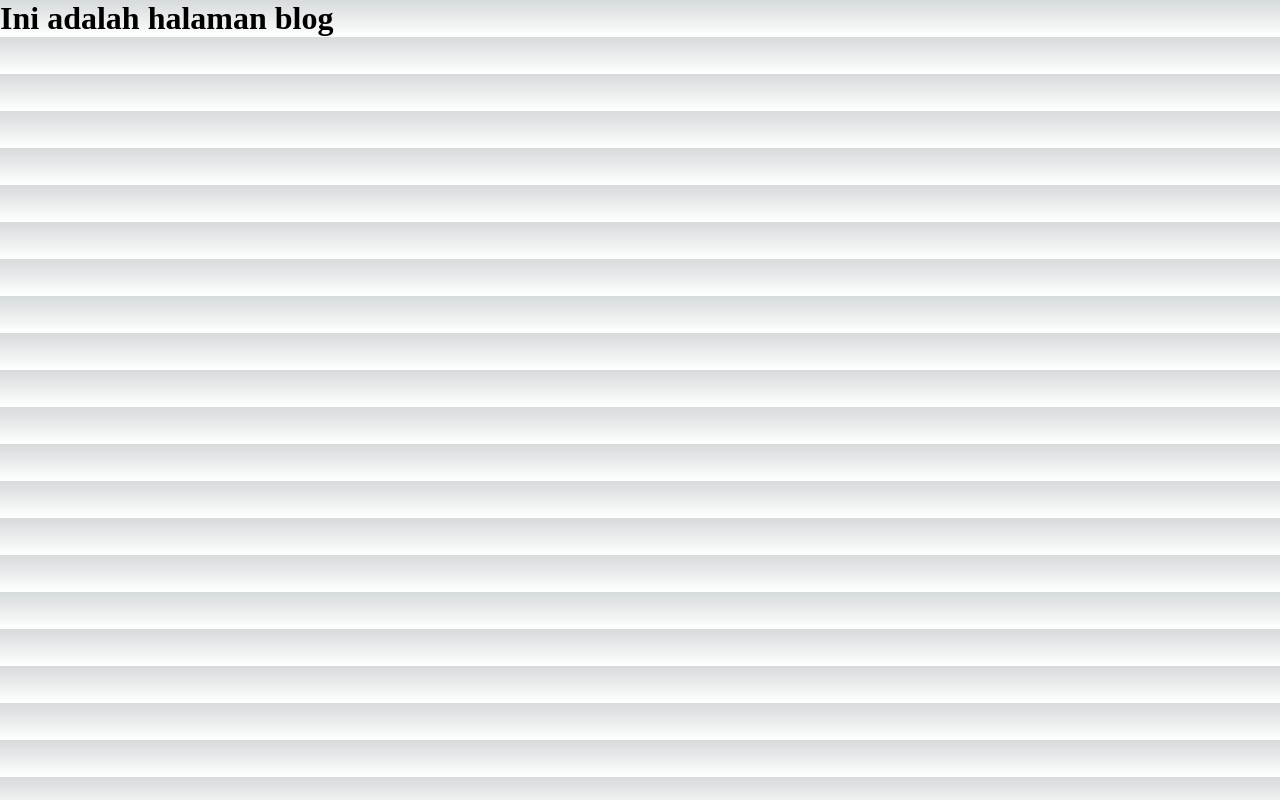
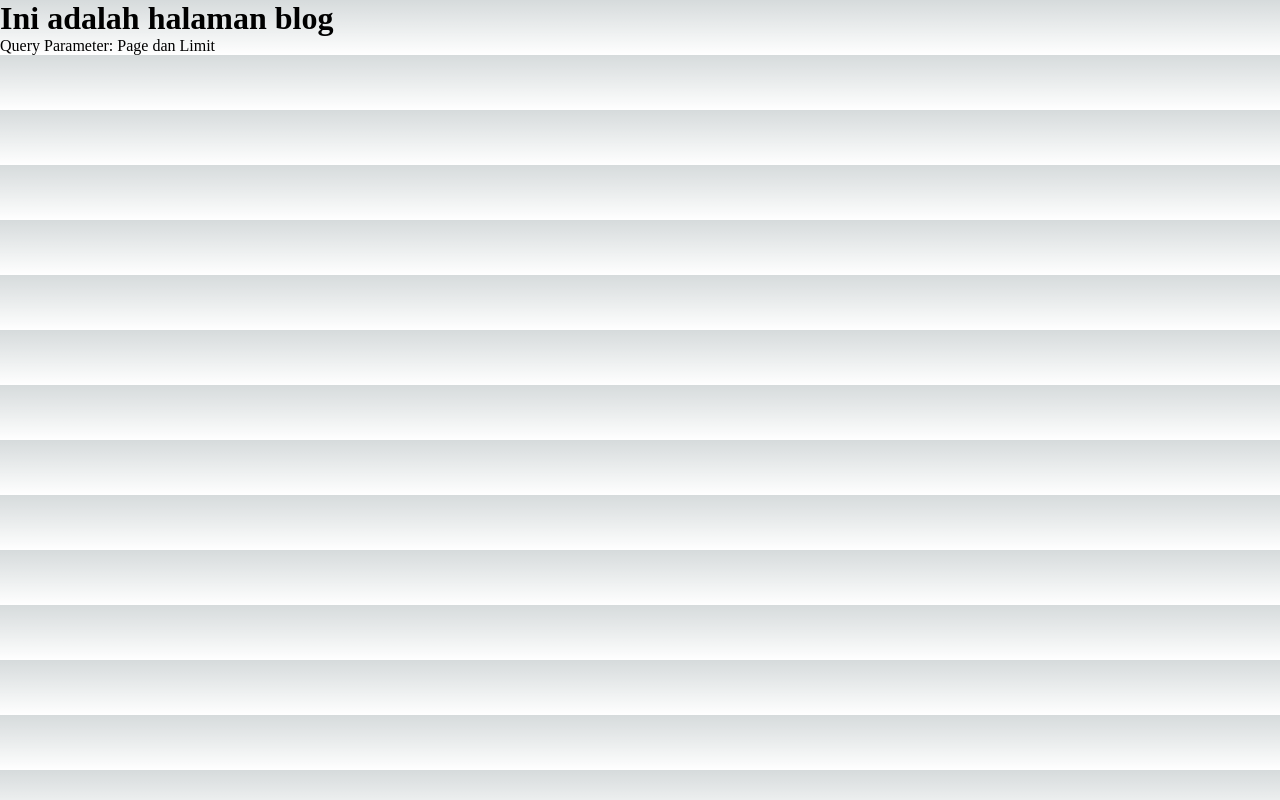
Before and after one commit to adrianmulyawan/belajar-nextjs-1, a Next.js app: page /blog in a window 1280 px wide. Built offline with nearby package versions, Linux system fonts and the light colour scheme.

Commit message:
membuat query parameter

```diff
--- a/pages/blog/index.jsx
+++ b/pages/blog/index.jsx
@@ -2,10 +2,19 @@
 // => Untuk mengaksesnya localhost:3000/blog
 // => yang dibaca index.js dianggap (/), sama seperti index.js didalam folder pages
 
+// > import package useRouter dari next/router
+import { useRouter } from "next/router";
+
 const Blog = () => {
+  // > inisialisasi method useRouter dan assign ke variable router
+  const router = useRouter();
+  // > Menangkap query parameter yang dikirim oleh user
+  const { page, limit } = router.query;
+
   return (
     <>
       <h1>Ini adalah halaman blog</h1>
+      <p>Query Parameter: { page } Page dan { limit } Limit </p>
     </>
   );
 }
```
